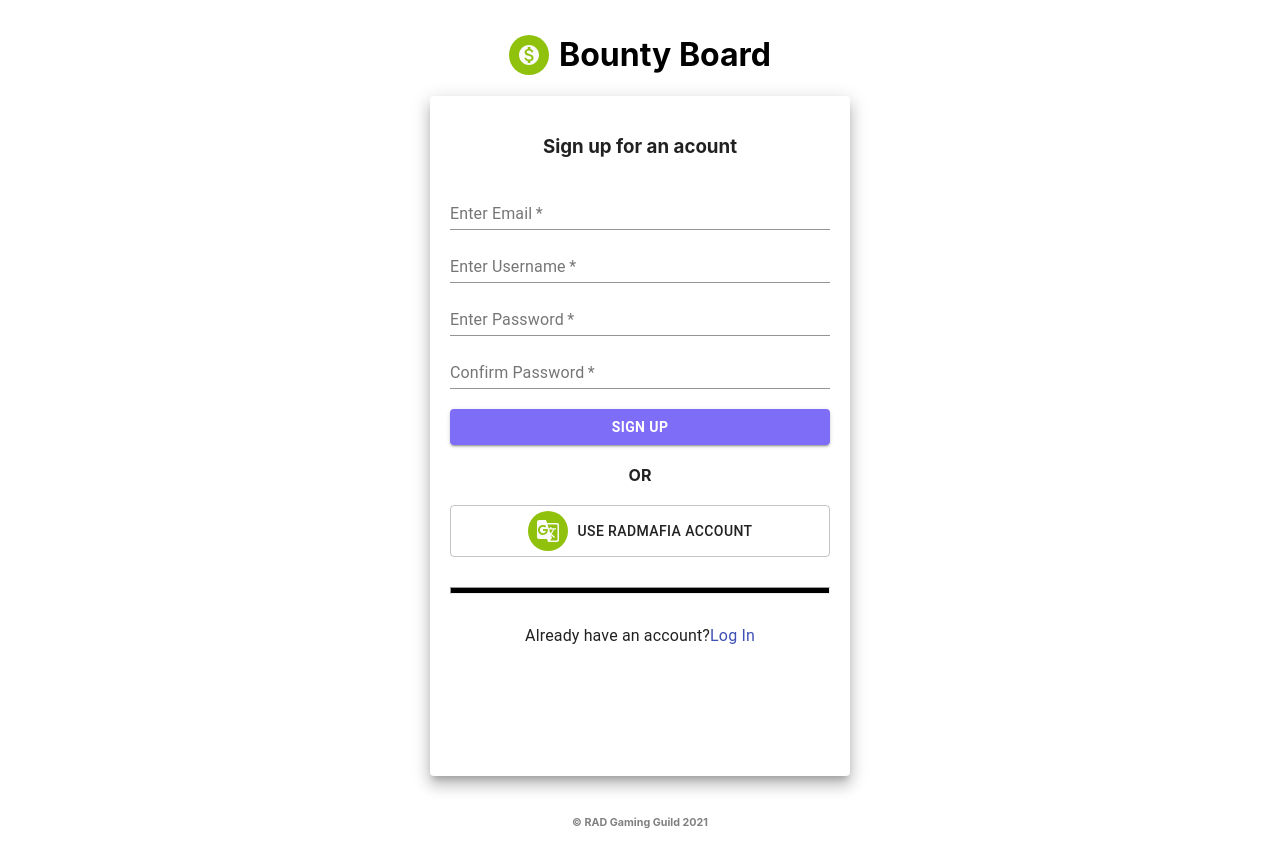
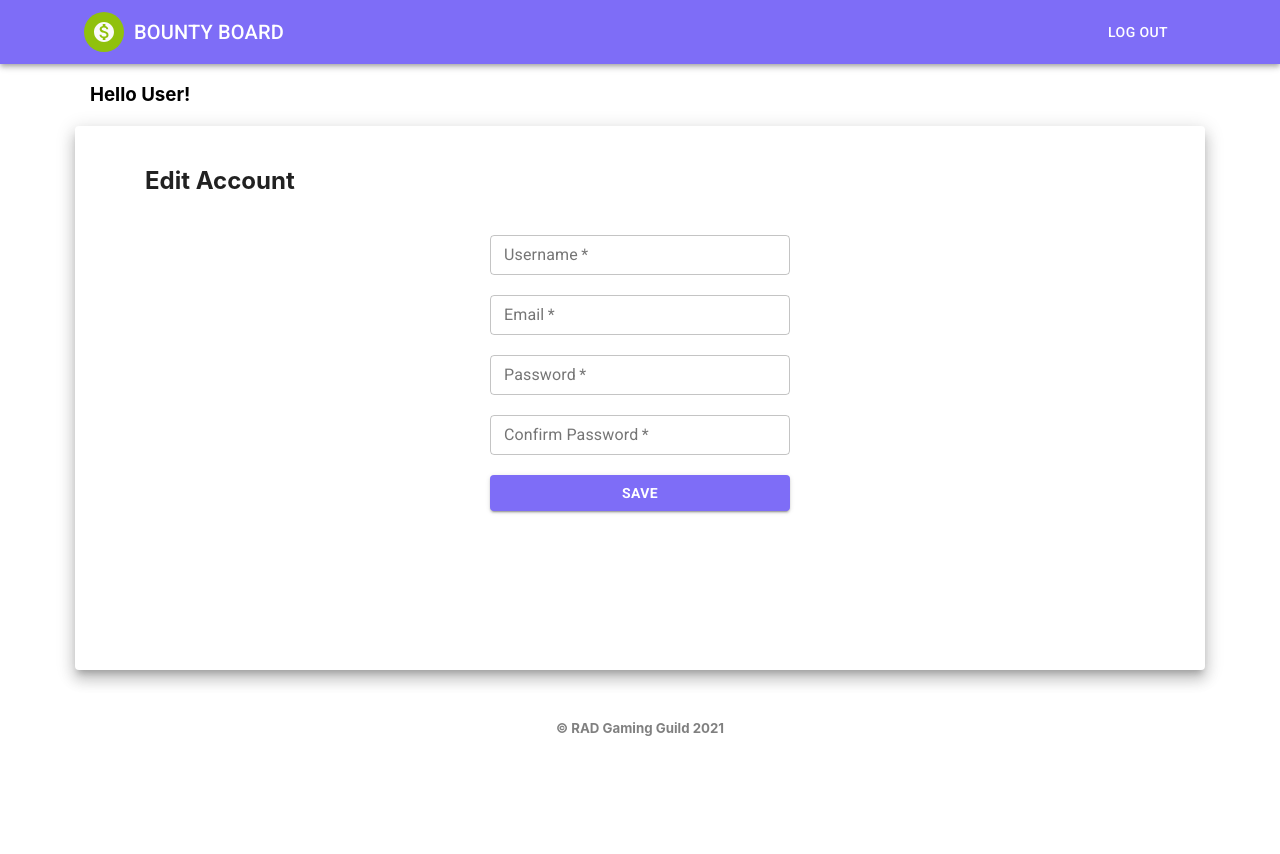
Before and after one commit to dlanoronald123/bountyboard, a React (Create React App) app: page / in a window 1280 px wide. After the commit the page ends 800 px from the top, so only its background shows below. Built offline with nearby package versions, Linux system fonts and the light colour scheme.

Commit message:
Updated components

```diff
--- a/public/index.html
+++ b/public/index.html
@@ -24,6 +24,9 @@
       work correctly both with client-side routing and a non-root public URL.
       Learn how to configure a non-root public URL by running `npm run build`.
     -->
+    <link rel="stylesheet" href="https://fonts.googleapis.com/css?family=Roboto:300,400,500,700&display=swap" />
+    <link rel="stylesheet" href="https://fonts.googleapis.com/icon?family=Material+Icons" />
+
     <title>React App</title>
   </head>
   <body>
--- a/src/App.js
+++ b/src/App.js
@@ -1,14 +1,18 @@
 // import Login from './components/Login';
-import Register from './components/Register';
-// import EditAccount from './components/EditAccount';
+// import Register from './components/Register';
+import Navbar from './components/Navbar';
+import Footer from './components/Footer';
+import EditAccount from './components/EditAccount';
 
 
 function App() {
   return (
     <>
       {/* <Login/> */}
-      <Register/>
-      {/* <EditAccount /> */}
+      {/* <Register/> */}
+      <Navbar/>
+      <EditAccount />
+      <Footer/>
     </>
   );
 }
```
